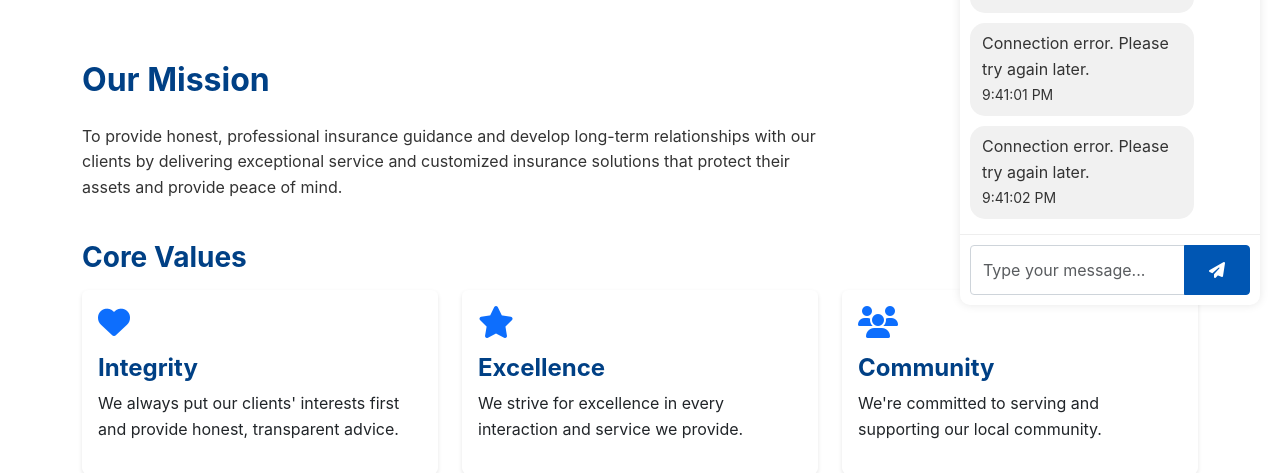
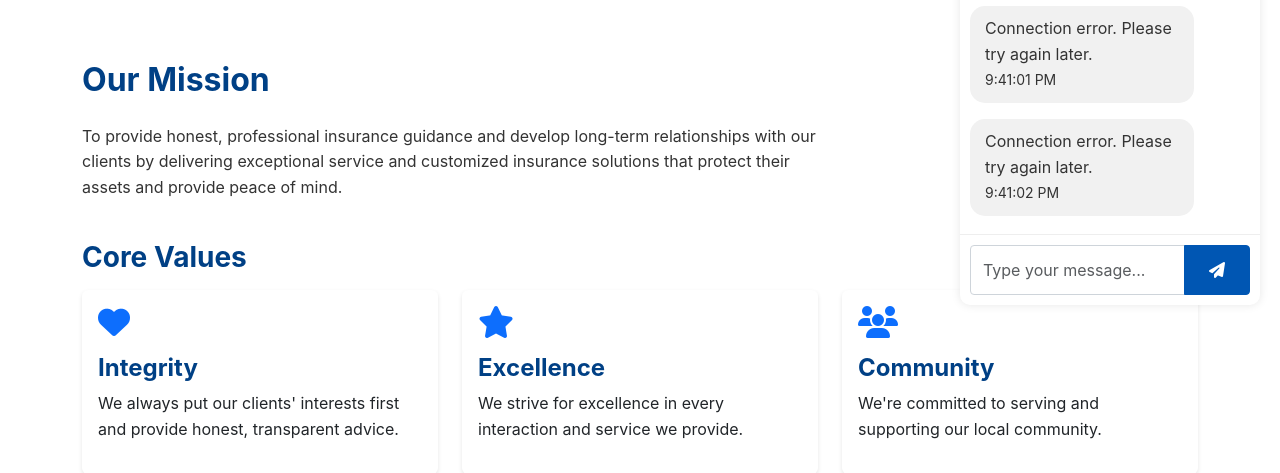
Before and after one commit to ccandelora/SEOPerfection, a Flask app: page /about in a window 1280 px wide. Shown: the part 475-948 px from the top of the page. Run offline with Flask 3, Linux system fonts and the light colour scheme; data that the repository does not hold is empty; some libraries are stand-ins or nearby versions.

Commit message:
Agent query: Can you send another message in the chat to verify if the messages are no longer appearing twice?
Improve chat message styling and remove immediate message display.

Screenshot: https://storage.googleapis.com/screenshot-production-us-central1/8837a8ce-5c91-4b82-a5a9-dc91a1823feb/46b89f97-8501-4773-85b2-e395a7b88c2e.jpg

```diff
--- a/static/js/main.js
+++ b/static/js/main.js
@@ -187,9 +187,6 @@ function sendMessage(event) {
     const message = messageInput.value.trim();
 
     if (message && socket) {
-        // Immediately show the user's message
-        appendMessage(message, new Date().toLocaleTimeString(), true);
-
         socket.emit('send_message', {
             message: message,
             session_id: 'default'
--- a/templates/base.html
+++ b/templates/base.html
@@ -217,10 +217,11 @@
     }
 
     .chat-message {
-        margin: 5px 0;
-        padding: 8px 12px;
+        margin: 8px 0;
+        padding: 10px 15px;
         border-radius: 15px;
         max-width: 80%;
+        clear: both;
     }
 
     .user-message {
```
Also changed, not shown: Screenshot 2024-12-18 at 4.40.20 PM.png (added).
